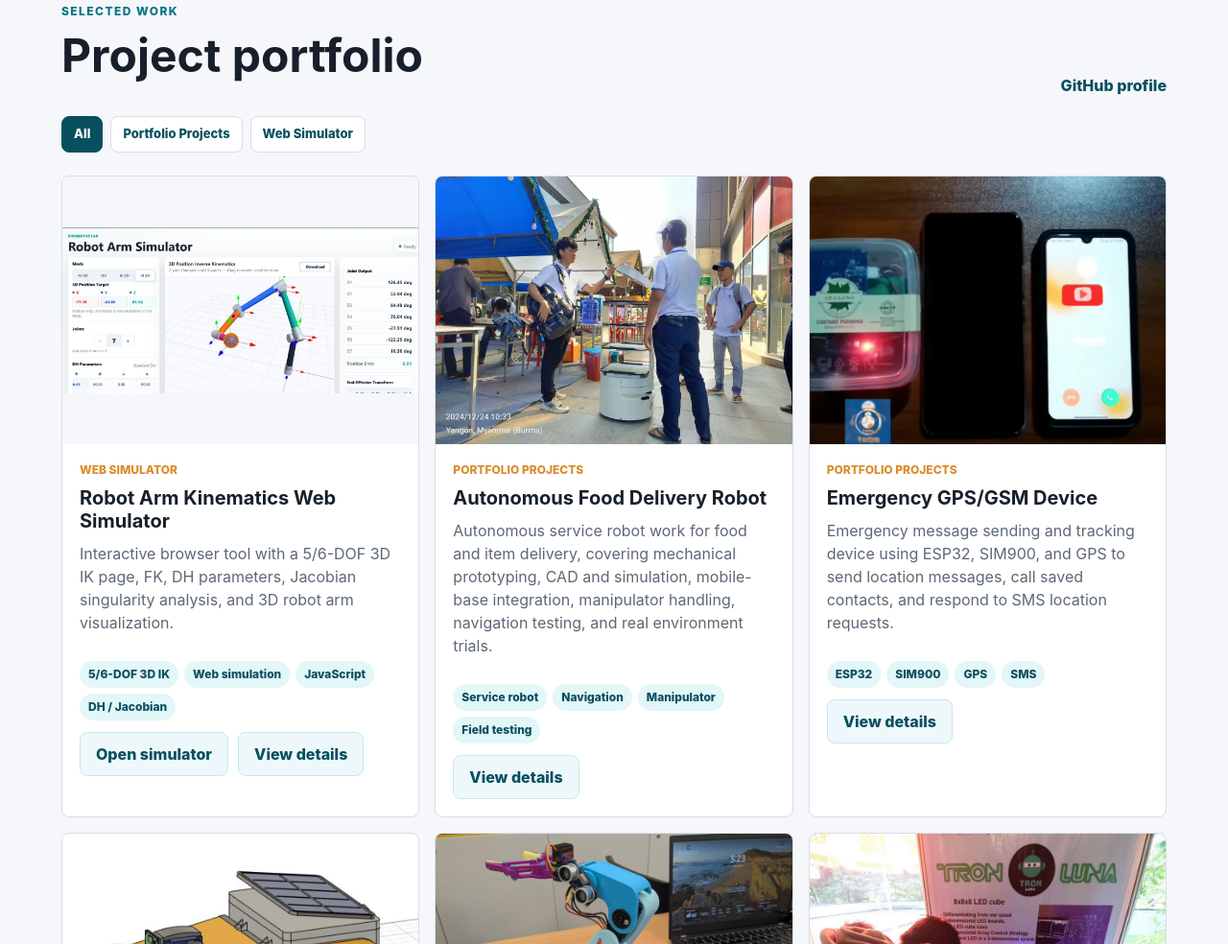
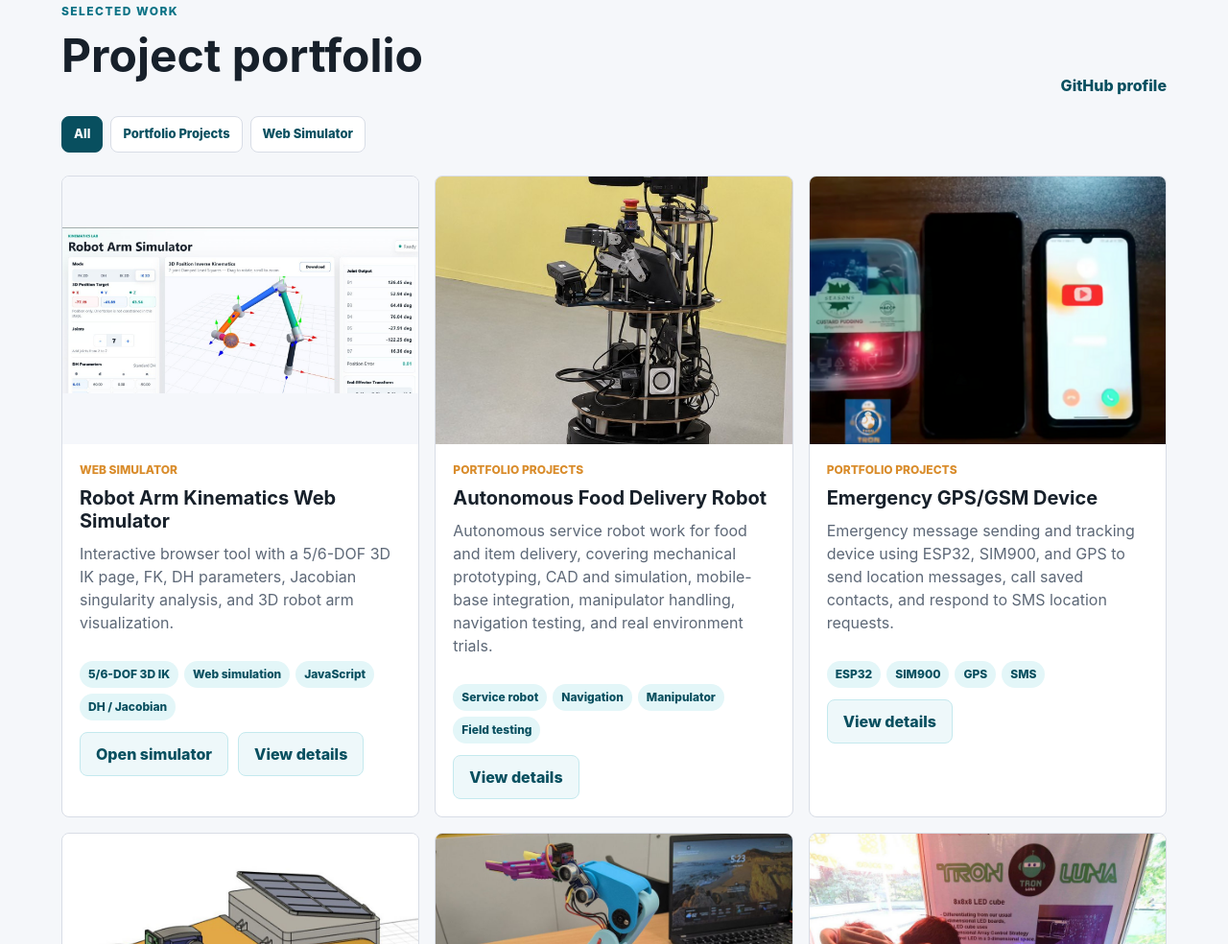
Before and after one commit to zawhlainghtet/portfolio, a plain HTML site: page index.html in a window 1280 px wide. Shown: the part 1492-2476 px from the top of the page at 96% size. Drawn offline with Linux system fonts and the light colour scheme.

Commit message:
Update delivery robot cover photo

```diff
--- a/app.js
+++ b/app.js
@@ -26,7 +26,7 @@ const projects = [
     id: "project-delivery-robot",
     title: "Autonomous Food Delivery Robot",
     category: "portfolio-projects",
-    image: "./assets/images/projects/delivery-robot-field-test.jpg",
+    image: "./assets/images/projects/delivery-robot-cover-20260922.jpg",
     summary: "Autonomous service robot work for food and item delivery, covering mechanical prototyping, CAD and simulation, mobile-base integration, manipulator handling, navigation testing, and real environment trials.",
     tags: ["Service robot", "Navigation", "Manipulator", "Field testing"],
     details: [
@@ -36,7 +36,7 @@ const projects = [
       "Validated the robot in lab and real service environments to document practical movement, interaction, and payload handling behavior."
     ],
     images: [
-      { src: "./assets/images/projects/delivery-robot-field-test.jpg", alt: "Food delivery robot field test in a service area" },
+      { src: "./assets/images/projects/delivery-robot-cover-20260922.jpg", alt: "Autonomous food delivery robot platform with sensors, display, and mobile base" },
       { src: "./assets/images/projects/delivery-robot-prototype-platform.jpg", alt: "Early delivery robot prototype with electronics and payload shelves" },
       { src: "./assets/images/projects/delivery-robot-cad-gripper.jpg", alt: "Delivery robot CAD model with tablet display and robotic gripper" },
       { src: "./assets/images/projects/delivery-robot-navigation-sim.jpg", alt: "Delivery robot navigation simulation with path planning view" },
--- a/index.html
+++ b/index.html
@@ -224,6 +224,6 @@
     </section>
   </div>
 
-  <script src="./app.js?v=20260922-delivery-robot-gallery"></script>
+  <script src="./app.js?v=20260922-delivery-cover"></script>
 </body>
 </html>
```
Also changed, not shown: assets/images/projects/delivery-robot-cover-20260922.jpg (added).
